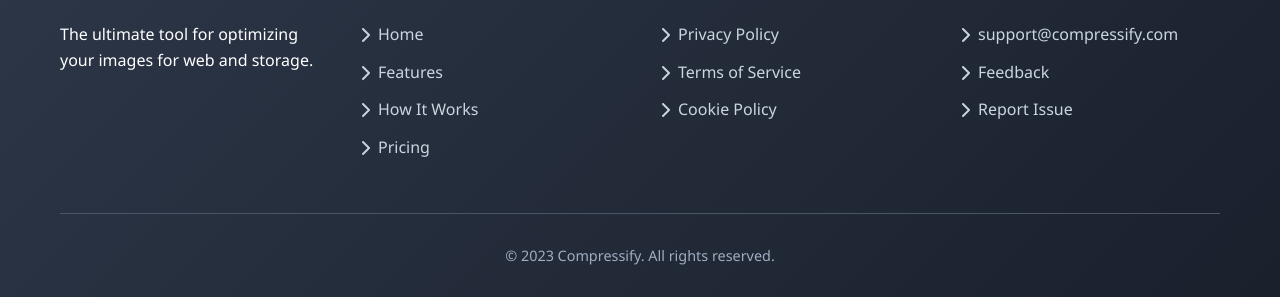
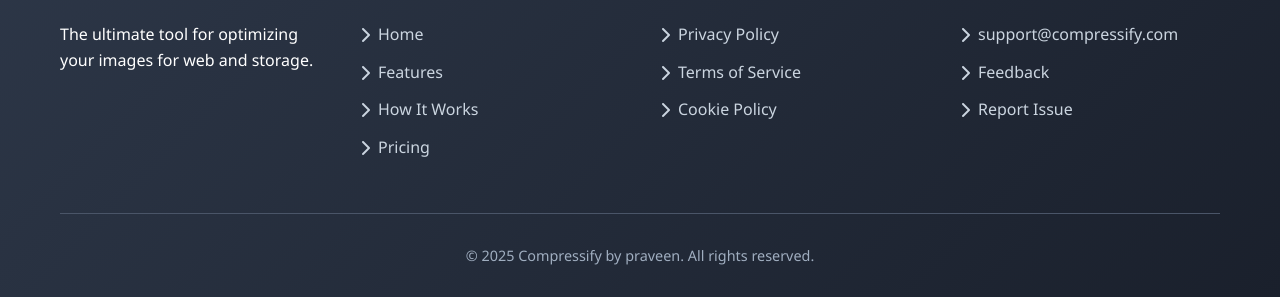
Before and after one commit to mrpraveen6382-droid/tools, a plain HTML site: page IMG-compress.html in a window 1280 px wide. Shown: the part 3073-3370 px from the top of the page. Drawn offline with Linux system fonts and the light colour scheme.

Commit message:
Update IMG-compress.html

```diff
--- a/IMG-compress.html
+++ b/IMG-compress.html
@@ -950,7 +950,7 @@
             </div>
 
             <div class="copyright">
-                <p>&copy; 2023 Compressify. All rights reserved.</p>
+                <p>&copy; 2025 Compressify by praveen. All rights reserved.</p>
             </div>
         </div>
     </footer>
```
